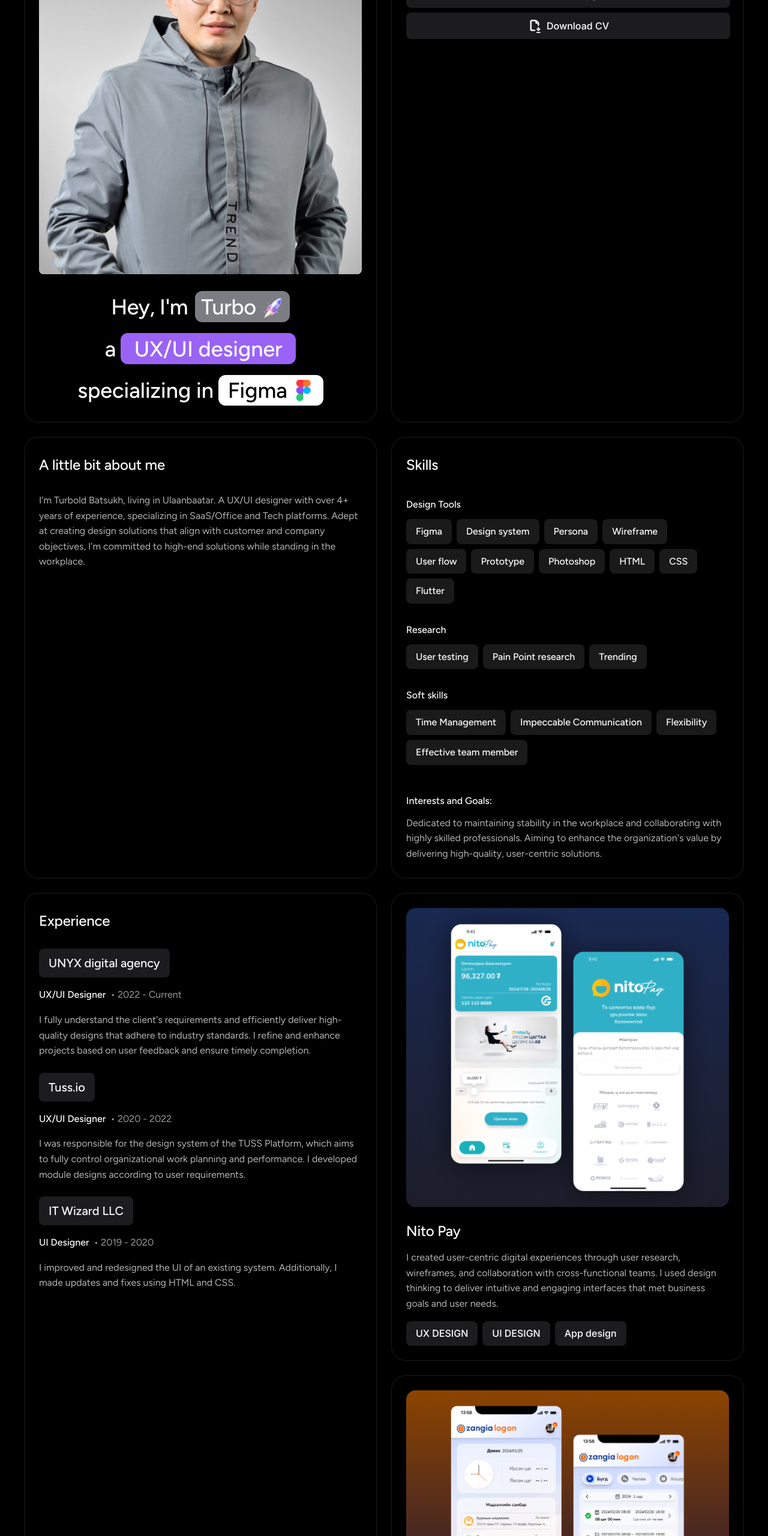
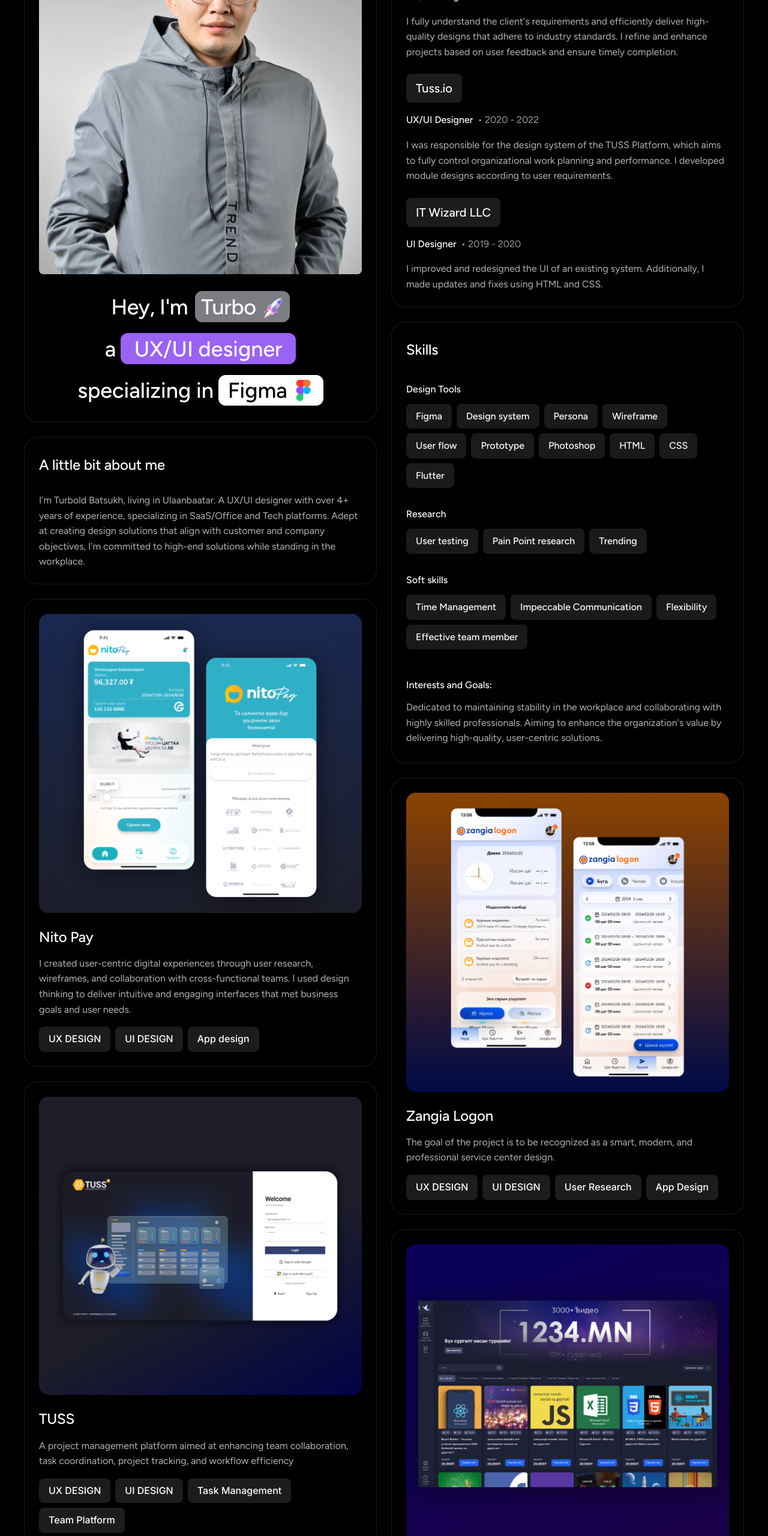
Before and after one commit to batsuhturbold/turbold_batsukh, a plain HTML site: page index.html in a window 1280 px wide. Shown: the part 240-2800 px from the top of the page at 60% size. Drawn offline with Linux system fonts and the light colour scheme.

Commit message:
grid hiigeed duuschla odoo background aa oruulah uldelee

```diff
--- a/css/style.css
+++ b/css/style.css
@@ -45,7 +45,12 @@ h2 {
     flex-wrap: wrap;
     align-content: flex-start;
 }
-
+.grid {
+    width: 588px;
+    display: flex;
+    flex-direction: column;
+    gap: 24px;
+}
 /* Hero Section */
 .hero {
     display: flex;
--- a/index.html
+++ b/index.html
@@ -1,5 +1,6 @@
 <!DOCTYPE html>
 <html lang="en">
+
 <head>
     <meta charset="UTF-8">
     <meta name="viewport" content="width=device-width, initial-scale=1.0">
@@ -8,23 +9,84 @@
     <link href="https://fonts.googleapis.com/css2?family=Inter:wght@400;500;600;700&display=swap" rel="stylesheet">
     <link href="https://fonts.googleapis.com/css2?family=Figtree:wght@400;500;600&display=swap" rel="stylesheet">
 </head>
+
 <body>
     <div class="container">
+        <div class="grid">
             <!-- Hero Section -->
             <section class="hero">
                 <div class="profile-card">
                     <img src="images/profile_image.jpg" alt="Turbold Batsukh" class="profile-image">
                     <div class="profile-info">
-                    <h1>Hey, I'm <span class="highlight">Turbo <img src="images/rocket_icon.png" alt="rocket" class="rocket-icon"></span></h1>
+                        <h1>Hey, I'm <span class="highlight">Turbo <img src="images/rocket_icon.png" alt="rocket"
+                                    class="rocket-icon"></span></h1>
                         <p>a <span class="highlight">UX/UI designer</span></p>
                         <p>specializing in <span class="highlight">Figma</span></p>
                     </div>
                 </div>
             </section>
-
-        <!-- Contact Section -->
-        <section class="contact">
-            <h2>Feel free to call me</h2>
+            <!-- About Me Section -->
+            <section class="about">
+                <h2>A little bit about me</h2>
+                <p>I'm Turbold Batsukh, living in Ulaanbaatar. A UX/UI designer with over 4+ years of experience,
+                    specializing in SaaS/Office and Tech platforms. Adept at creating design solutions that align with
+                    customer and company objectives, I'm committed to high-end solutions while standing in the
+                    workplace.</p>
+            </section>
+            <!-- Nito Pay Project -->
+            <div class="project-card">
+                <div class="project-image">
+                    <img src="images/image_nito.png" alt="Nito Pay Project">
+                </div>
+                <div class="project-content">
+                    <h2>Nito Pay</h2>
+                    <p>I created user-centric digital experiences through user research, wireframes, and collaboration
+                        with cross-functional teams. I used design thinking to deliver intuitive and engaging interfaces
+                        that met business goals and user needs.</p>
+                    <div class="project-tags">
+                        <span>UX DESIGN</span>
+                        <span>UI DESIGN</span>
+                        <span>App design</span>
+                    </div>
+                </div>
+            </div>
+            <!-- TUSS Project -->
+            <div class="project-card">
+                <div class="project-image">
+                    <img src="images/image_tuss.png" alt="TUSS Project">
+                </div>
+                <div class="project-content">
+                    <h2>TUSS</h2>
+                    <p>A project management platform aimed at enhancing team collaboration, task coordination, project
+                        tracking, and workflow efficiency</p>
+                    <div class="project-tags">
+                        <span>UX DESIGN</span>
+                        <span>UI DESIGN</span>
+                        <span>Task Management</span>
+                        <span>Team Platform</span>
+                    </div>
+                </div>
+            </div>
+            <!-- Zangia Back-office Project -->
+            <div class="project-card">
+                <div class="project-image">
+                    <img src="images/image_HRMS.png" alt="Zangia Back-office Project">
+                </div>
+                <div class="project-content">
+                    <h2>Zangia Back-office</h2>
+                    <p>We are developing a project that involves designing and building a comprehensive human resource
+                        management system that lets people manage their human resources efficiently.</p>
+                    <div class="project-tags">
+                        <span>UX DESIGN</span>
+                        <span>UI DESIGN</span>
+                        <span>HR Tech</span>
+                        <span>Task Platform</span>
+                    </div>
+                </div>
+            </div>
+            <!-- Footer -->
+            <footer class="footer">
+                <h2>If you want to know more details about the projects, feel free to reach out to me! 😊</h2>
                 <div class="contact-info">
                     <a href="tel:+976 8311 8800" class="phone">
                         <img src="images/phone-icon.png" alt="phone" class="contact-icon">
@@ -39,14 +101,46 @@
                         Download CV
                     </a>
                 </div>
+            </footer>
+        </div>
+        <div class="grid">
+            <!-- Experience Section -->
+            <section class="experience">
+                <h2>Experience</h2>
+                <div class="experience-list">
+                    <div class="experience-item">
+                        <div class="company-name">UNYX digital agency</div>
+                        <div class="position-info">
+                            <span class="position">UX/UI Designer</span>
+                            <span class="date">• 2022 - Current</span>
+                        </div>
+                        <p class="description">I fully understand the client's requirements and efficiently deliver
+                            high-quality designs that adhere to industry standards. I refine and enhance projects based
+                            on user feedback and ensure timely completion.</p>
+                    </div>
+
+                    <div class="experience-item">
+                        <div class="company-name">Tuss.io</div>
+                        <div class="position-info">
+                            <span class="position">UX/UI Designer</span>
+                            <span class="date">• 2020 - 2022</span>
+                        </div>
+                        <p class="description">I was responsible for the design system of the TUSS Platform, which aims
+                            to fully control organizational work planning and performance. I developed module designs
+                            according to user requirements.</p>
+                    </div>
+
+                    <div class="experience-item">
+                        <div class="company-name">IT Wizard LLC</div>
+                        <div class="position-info">
+                            <span class="position">UI Designer</span>
+                            <span class="date">• 2019 - 2020</span>
+                        </div>
+                        <p class="description">I improved and redesigned the UI of an existing system. Additionally, I
+                            made updates and fixes using HTML and CSS.</p>
+                    </div>
+                </div>
             </section>
-
-        <!-- About Me Section -->
-        <section class="about">
-            <h2>A little bit about me</h2>
-            <p>I'm Turbold Batsukh, living in Ulaanbaatar. A UX/UI designer with over 4+ years of experience, specializing in SaaS/Office and Tech platforms. Adept at creating design solutions that align with customer and company objectives, I'm committed to high-end solutions while standing in the workplace.</p>
-        </section>
-
             <!-- Skills Section -->
             <section class="skills">
                 <h2>Skills</h2>
@@ -87,61 +181,13 @@
 
                 <div class="interests">
                     <h3>Interests and Goals:</h3>
-                <p>Dedicated to maintaining stability in the workplace and collaborating with highly skilled professionals. Aiming to enhance the organization's value by delivering high-quality, user-centric solutions.</p>
+                    <p>Dedicated to maintaining stability in the workplace and collaborating with highly skilled
+                        professionals. Aiming to enhance the organization's value by delivering high-quality,
+                        user-centric solutions.</p>
                 </div>
 
 
             </section>
-        <!-- Experience Section -->
-        <section class="experience">
-            <h2>Experience</h2>
-            <div class="experience-list">
-                <div class="experience-item">
-                    <div class="company-name">UNYX digital agency</div>
-                    <div class="position-info">
-                        <span class="position">UX/UI Designer</span>
-                        <span class="date">•  2022 - Current</span>
-                    </div>
-                    <p class="description">I fully understand the client's requirements and efficiently deliver high-quality designs that adhere to industry standards. I refine and enhance projects based on user feedback and ensure timely completion.</p>
-                </div>
-
-                <div class="experience-item">
-                    <div class="company-name">Tuss.io</div>
-                    <div class="position-info">
-                        <span class="position">UX/UI Designer</span>
-                        <span class="date">•  2020 - 2022</span>
-                    </div>
-                    <p class="description">I was responsible for the design system of the TUSS Platform, which aims to fully control organizational work planning and performance. I developed module designs according to user requirements.</p>
-                </div>
-
-                <div class="experience-item">
-                    <div class="company-name">IT Wizard LLC</div>
-                    <div class="position-info">
-                        <span class="position">UI Designer</span>
-                        <span class="date">•  2019 - 2020</span>
-                    </div>
-                    <p class="description">I improved and redesigned the UI of an existing system. Additionally, I made updates and fixes using HTML and CSS.</p>
-                </div>
-            </div>
-        </section>
-        <!-- Projects Section -->
-        <section class="projects">
-            <!-- Nito Pay Project -->
-            <div class="project-card">
-                <div class="project-image">
-                    <img src="images/image_nito.png" alt="Nito Pay Project">
-                </div>
-                <div class="project-content">
-                    <h2>Nito Pay</h2>
-                    <p>I created user-centric digital experiences through user research, wireframes, and collaboration with cross-functional teams. I used design thinking to deliver intuitive and engaging interfaces that met business goals and user needs.</p>
-                    <div class="project-tags">
-                        <span>UX DESIGN</span>
-                        <span>UI DESIGN</span>
-                        <span>App design</span>
-                    </div>
-                </div>
-            </div>
-
             <!-- Zangia Logon Project -->
             <div class="project-card">
                 <div class="project-image">
@@ -149,7 +195,8 @@
                 </div>
                 <div class="project-content">
                     <h2>Zangia Logon</h2>
-                    <p>The goal of the project is to be recognized as a smart, modern, and professional service center design.</p>
+                    <p>The goal of the project is to be recognized as a smart, modern, and professional service center
+                        design.</p>
                     <div class="project-tags">
                         <span>UX DESIGN</span>
                         <span>UI DESIGN</span>
@@ -158,24 +205,6 @@
                     </div>
                 </div>
             </div>
-
-            <!-- TUSS Project -->
-            <div class="project-card">
-                <div class="project-image">
-                    <img src="images/image_tuss.png" alt="TUSS Project">
-                </div>
-                <div class="project-content">
-                    <h2>TUSS</h2>
-                    <p>A project management platform aimed at enhancing team collaboration, task coordination, project tracking, and workflow efficiency</p>
-                    <div class="project-tags">
-                        <span>UX DESIGN</span>
-                        <span>UI DESIGN</span>
-                        <span>Task Management</span>
-                        <span>Team Platform</span>
-                    </div>
-                </div>
-            </div>
-
             <!-- 1234.mn Project -->
             <div class="project-card">
                 <div class="project-image">
@@ -183,7 +212,8 @@
                 </div>
                 <div class="project-content">
                     <h2>1234.mn</h2>
-                    <p>I helped to design this project to a user-centric approach using the Tailwind Framework design system.</p>
+                    <p>I helped to design this project to a user-centric approach using the Tailwind Framework design
+                        system.</p>
                     <div class="project-tags">
                         <span>UX DESIGN</span>
                         <span>UI DESIGN</span>
@@ -192,24 +222,6 @@
                     </div>
                 </div>
             </div>
-
-            <!-- Zangia Back-office Project -->
-            <div class="project-card">
-                <div class="project-image">
-                    <img src="images/image_HRMS.png" alt="Zangia Back-office Project">
-                </div>
-                <div class="project-content">
-                    <h2>Zangia Back-office</h2>
-                    <p>We are developing a project that involves designing and building a comprehensive human resource management system that lets people manage their human resources efficiently.</p>
-                    <div class="project-tags">
-                        <span>UX DESIGN</span>
-                        <span>UI DESIGN</span>
-                        <span>HR Tech</span>
-                        <span>Task Platform</span>
-                    </div>
-                </div>
-            </div>
-
             <!-- ALMAS Project -->
             <div class="project-card">
                 <div class="project-image">
@@ -217,7 +229,8 @@
                 </div>
                 <div class="project-content">
                     <h2>ALMAS</h2>
-                    <p>A mobile app that allows users to determine and improve their English level by exercising points and uses badges, levels, and a reward system to encourage engagement.</p>
+                    <p>A mobile app that allows users to determine and improve their English level by exercising points
+                        and uses badges, levels, and a reward system to encourage engagement.</p>
                     <div class="project-tags">
                         <span>UX DESIGN</span>
                         <span>UI DESIGN</span>
@@ -226,28 +239,9 @@
                     </div>
                 </div>
             </div>
-        </section>
-
-        <!-- Footer -->
-        <footer class="footer">
-            <h2>If you want to know more details about the projects, feel free to reach out to me! 😊</h2>
-            <div class="contact-info">
-                <a href="tel:+976 8311 8800" class="phone">
-                    <img src="images/phone-icon.png" alt="phone" class="contact-icon">
-                    +976 8311 8800
-                </a>
-                <a href="mailto:batsuhturbold@gmail.com" class="email">
-                    <img src="images/email-icon.png" alt="email" class="contact-icon">
-                    batsuhturbold@gmail.com
-                </a>
-                <a href="#" class="download-cv">
-                    <img src="images/download-icon.png" alt="download" class="contact-icon">
-                    Download CV
-                </a>
         </div>
-        </footer>
     </div>
-
     <script src="js/main.js"></script>
 </body>
+
 </html>
```
Lines whose indentation alone changed are shown as unchanged.
